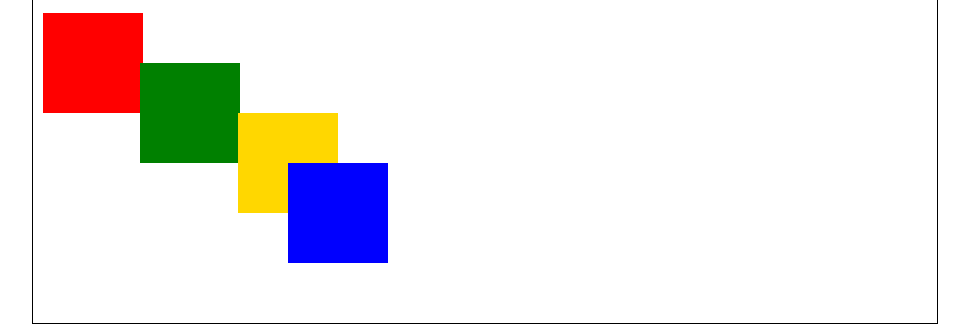
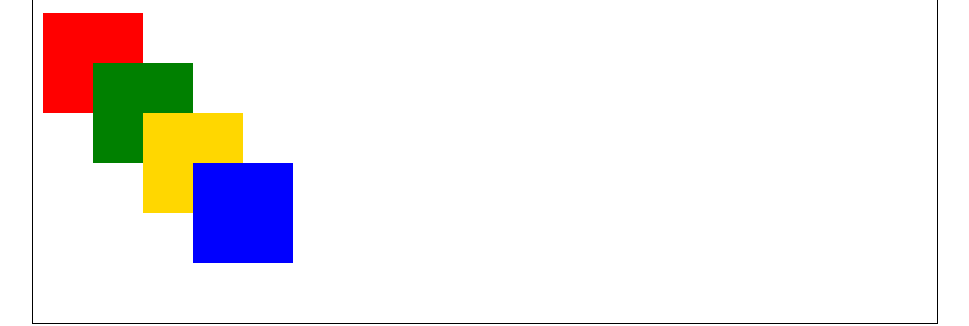
Before and after one commit to zchexmix/wdd130, a plain HTML site: page positioning.html in a window 1280 px wide. Shown: the part 1163-1489 px from the top of the page, without its empty margins (155-1124 px from the left). Drawn offline with Linux system fonts and the light colour scheme.

Commit message:
No.2 position fix

```diff
--- a/positionstyles.css
+++ b/positionstyles.css
@@ -36,8 +36,8 @@
 .content2 {
   /* This is the parent of the activity 2 boxes. */
   display: grid;
-  grid-template-columns: 1fr 1fr 1fr;
-  grid-template-rows: 1fr 1fr 1fr;
+  grid-template-columns: 100px 100px 100px;
+  grid-template-rows: 100px 100px 100px;
 
 }
 .red2 {
@@ -52,7 +52,7 @@
   width: 100px;
   height: 100px;
   background-color: green;
-  grid-column: 1/2;
+  grid-column: 1/3;
   grid-row: 1/3;
   justify-self: center ;
   align-self: center;
@@ -61,16 +61,16 @@
   width: 100px;
   height: 100px;
   background-color: gold;
-  grid-column: 1/2;
-  grid-row: 1/3;
-  justify-self: end;
-  align-self: end;
+  grid-column: 2/3;
+  grid-row: 2/3;
+  justify-self: center;
+  align-self: center;
 }
 .blue2 {
   width: 100px;
   height: 100px;
   background-color: blue;
-  grid-column: 1/3;
+  grid-column: 2/4;
   grid-row: 2/4;
   justify-self: center ;
   align-self: center;
```
